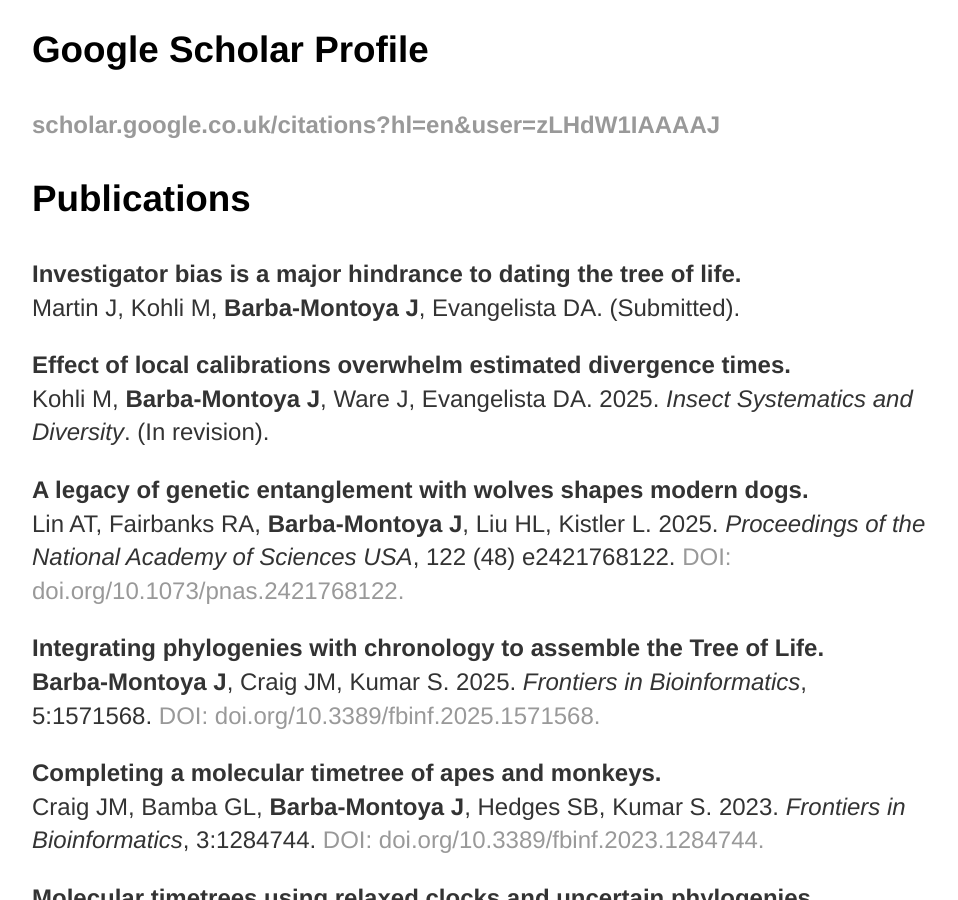
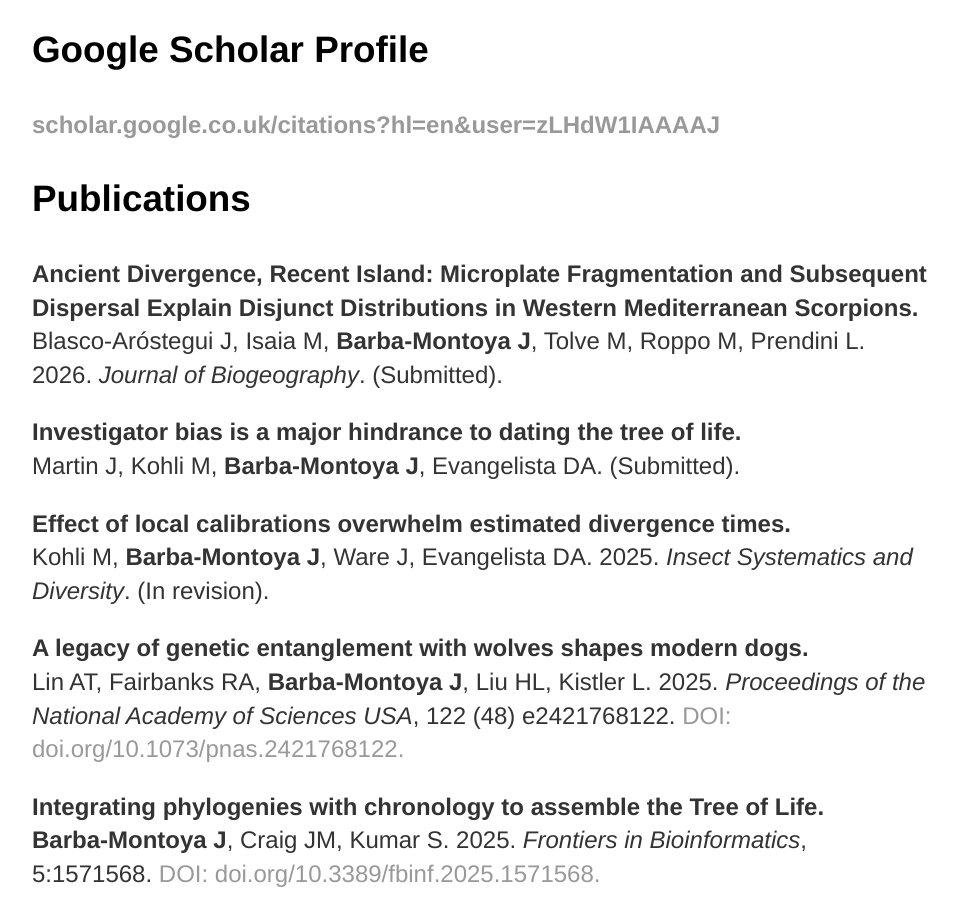
Before and after one commit to josebarbamontoya/josebarbamontoya.github.io, a Jekyll site: the page built from research/index.html, in a window 1280 px wide and 900 px high, scrolled down 436 px. Shown: the whole window, without its empty margins (160-1118 px from the left). Built offline with Jekyll 4.4.1, drawn with Linux system fonts in a browser that asks for light colours.

Commit message:
Update index.html

```diff
--- a/research/index.html
+++ b/research/index.html
@@ -10,6 +10,9 @@
 					<p><b><a href="https://scholar.google.co.uk/citations?hl=en&user=zLHdW1IAAAAJ">scholar.google.co.uk/citations?hl=en&user=zLHdW1IAAAAJ</a></b><br>
 
 					<h3>Publications</h3>
+
+<p><b>Ancient Divergence, Recent Island: Microplate Fragmentation and Subsequent Dispersal Explain Disjunct Distributions in Western Mediterranean Scorpions.</b><br>
+Blasco-Aróstegui J, Isaia M, <b>Barba-Montoya J</b>, Tolve M, Roppo M, Prendini L. 2026. <i>Journal of Biogeography</i>. (Submitted).</a>
 
 <p><b>Investigator bias is a major hindrance to dating the tree of life.</b><br>
 Martin J, Kohli M, <b>Barba-Montoya J</b>, Evangelista DA. (Submitted).</a>
```
